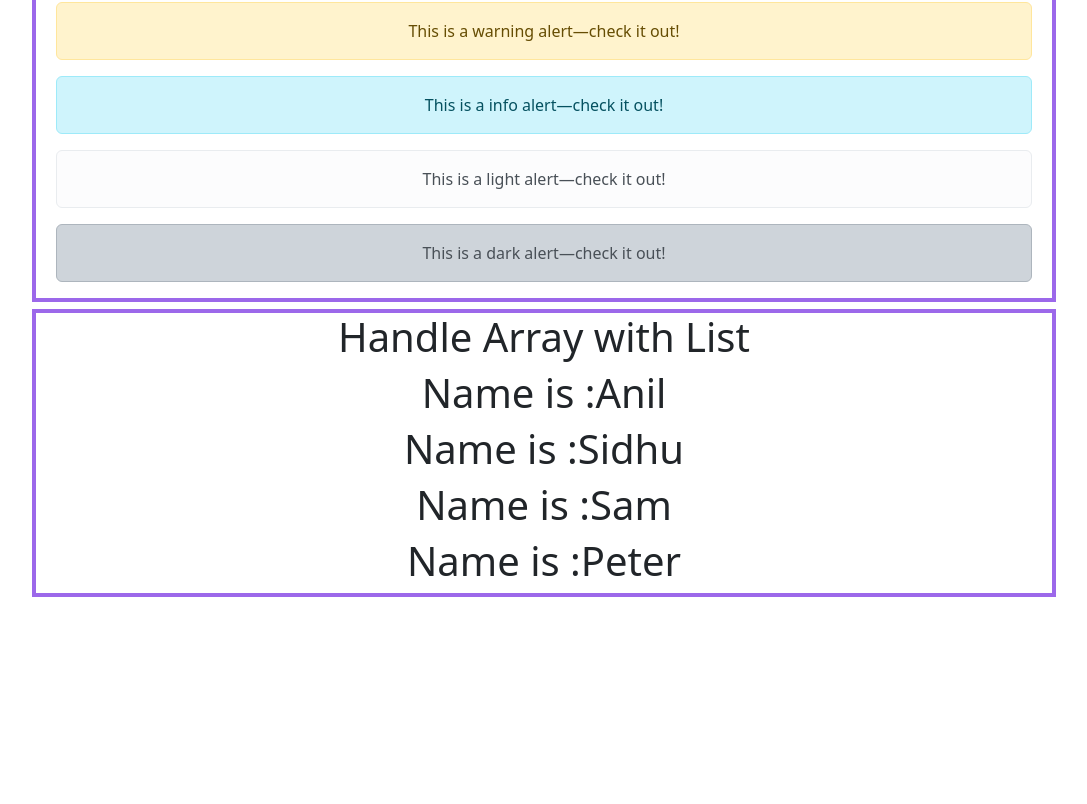
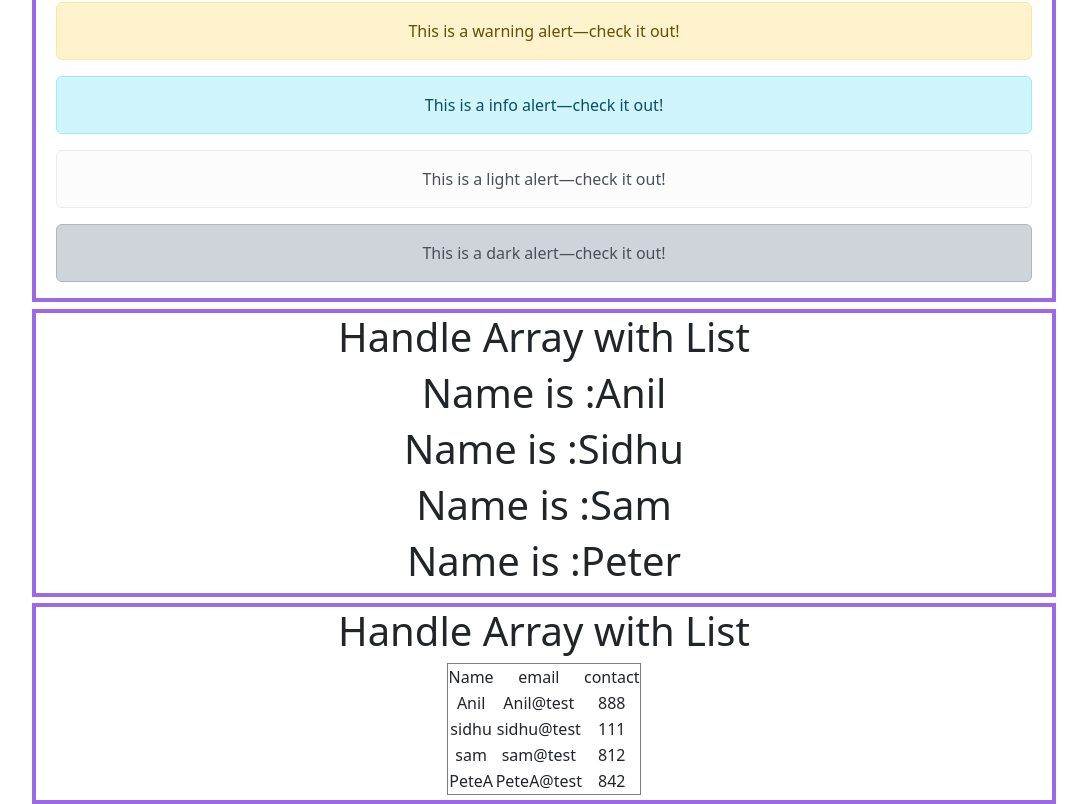
Before and after one commit to surendra960/UseEffects, a React (Create React App) app: page / in a window 1280 px wide. Shown: the part 660-1464 px from the top of the page, without its empty margins (96-1183 px from the left). Before the commit the page ends 1257 px from the top, so only its background shows below. Built offline with nearby package versions, Linux system fonts and the light colour scheme.

Commit message:
Object with table display

```diff
--- a/src/App.css
+++ b/src/App.css
@@ -98,3 +98,11 @@
   margin-left: 2%;
   margin-right: 2%;
 }
+.display{
+  display: flex;
+   align-items: center;
+   justify-content: center;
+}
+/* .border{
+  border: solid black 2px;
+} */
--- a/src/App.js
+++ b/src/App.js
@@ -3,6 +3,7 @@ import './App.css';
 import UseEffect from './UseEffect';
 import Bootstrap from './Bootstrap';
 import Maps from './Maps';
+import MapTable from './MapTable';
 
 function App() {
   return (
@@ -10,6 +11,7 @@ function App() {
       <UseEffect/>
       <Bootstrap/>
       <Maps/>
+      <MapTable/>
     </div>
   );
 }
--- /dev/null
+++ b/src/MapTable.js
@@ -0,0 +1,36 @@
+import React from "react";
+
+function MapTable() {
+  const students = [
+    { name: "Anil", email: "Anil@test", contact: 888 },
+    { name: "sidhu", email: "sidhu@test", contact: 111 },
+    { name: "sam", email: "sam@test", contact: 812 },
+    { name: "PeteA", email: "PeteA@test", contact: 842 },
+  ];
+  return (
+    <div className="box marginTop">
+      <h1>Handle Array with List</h1>
+      <div className="display">
+        <table border= '1' className="marginBottem">
+          <tr>
+            <td>Name</td>
+            <td>email</td>
+            <td>contact</td>
+          </tr>
+
+          {
+          students.map((data) => (
+            <tr>
+              <td>{data.name}</td>
+              <td>{data.email}</td>
+              <td>{data.contact}</td>
+            </tr>
+          ))
+          }
+        </table>
+      </div>
+    </div>
+  );
+}
+
+export default MapTable;
--- a/src/Maps.js
+++ b/src/Maps.js
@@ -11,7 +11,7 @@ function Maps() {
 //     {
 //         console.warn("My Name in for loop :" , students[i])
 //     }
-
+////////////////We can't use for loop in return ///////////////////////////////////////////////////////////////
   return (
     <div className='box marginTop'>
         <h1>Handle Array with List</h1>
```
